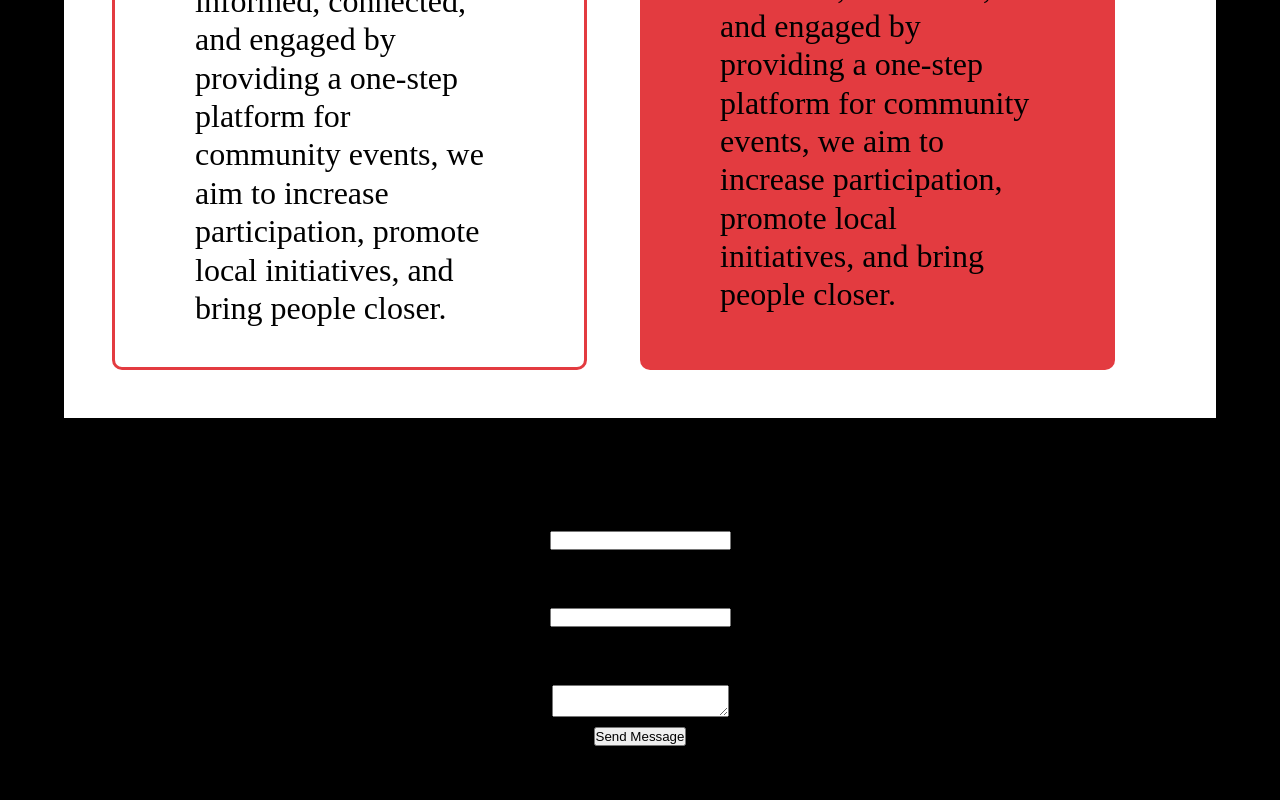
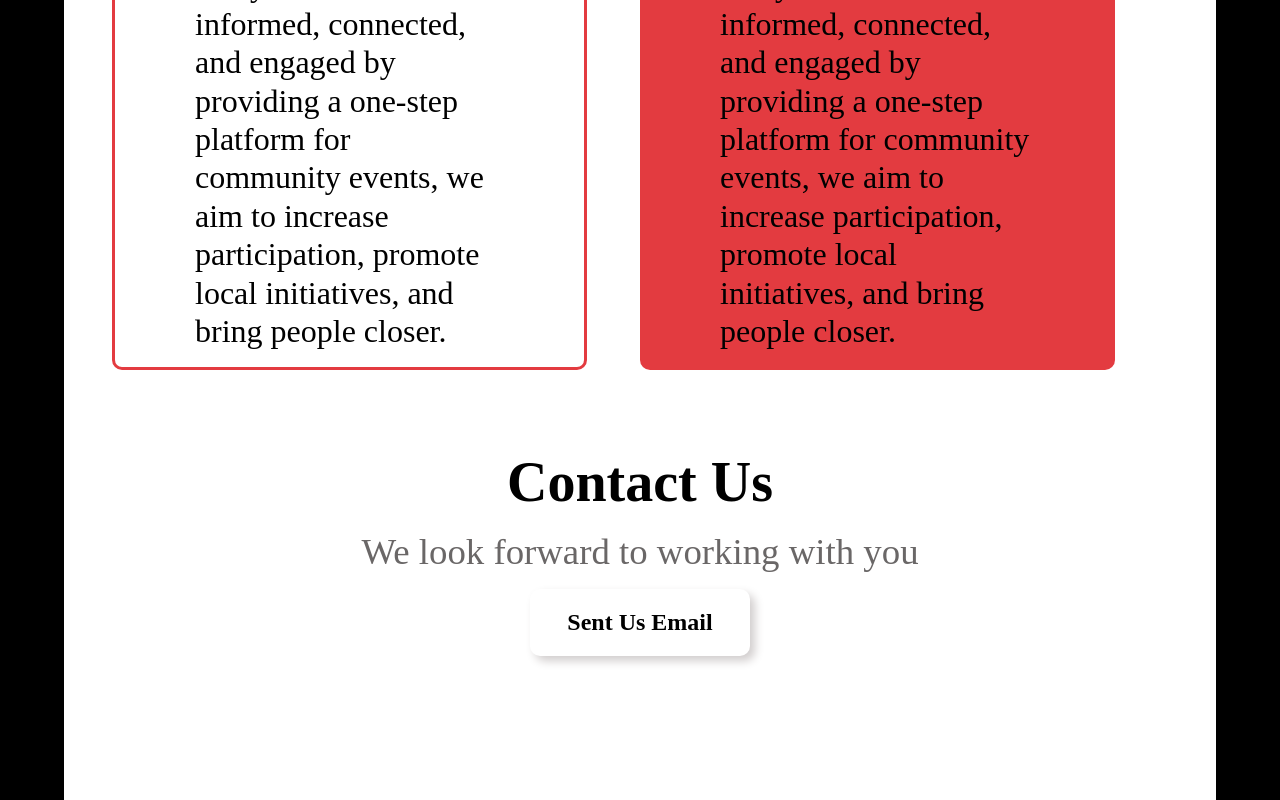
Before and after one commit to Kortsa/community-Event-site, a React (Vite) app: page / in a window 1280 px wide. Shown: the part 2066-2866 px from the top of the page. Before the commit the page ends 2832 px from the top, so only its background shows below. Built offline with nearby package versions, Linux system fonts and the light colour scheme; a web font is replaced by a local one.

Commit message:
work on the contact page

```diff
--- a/src/App.jsx
+++ b/src/App.jsx
@@ -3,13 +3,11 @@ import Navbar from "./Components/Navbar";
 import HomePage from "./Pages/Home/HomePage";
 import Events from "./Pages/Events";
 import About from "./Pages/About/About";
-import Contact from "./Pages/Contact";
 
 function App() {
   return (
     <>
       <div className="App">
-
         <Routes>
           <Route path="/" element={<Navbar />}>
             <Route index element={<HomePage />} />
--- a/src/Pages/About/About.css
+++ b/src/Pages/About/About.css
@@ -53,7 +53,7 @@
 
 .cards .card .card-top {
   position: relative;
-  bottom: 32%;
+  bottom: 30%;
   right: 45%;
   display: flex;
   flex-direction: column;
@@ -64,9 +64,9 @@
   border-radius: 100%;
   width: 100px;
   height: 100px;
-  font-size: 1.5rem;
+  font-size: 1.2rem;
   text-align: center;
-
+  padding: 50px;
 }
 
 .cards .card p {
--- a/src/Pages/About/About.jsx
+++ b/src/Pages/About/About.jsx
@@ -1,4 +1,7 @@
 import "../About/About.css";
+import Contact from "../Contact/Contact";
+// import Contact from "../Contact/Contact";
+
 const About = () => {
   return (
     <div className="about-contents">
@@ -48,6 +51,9 @@ const About = () => {
           </p>
         </div>
       </div>
+      <div id="contact">
+        <Contact />
+      </div>
     </div>
   );
 };
--- a/src/Pages/Contact.jsx
+++ /dev/null
@@ -1,24 +0,0 @@
-
-
-const Contact = () => {
-  return (
-    <div className="contact">
-      <h2>Contact Us</h2>
-      <p>If you have any questions, feel free to reach out to us!</p>
-      <form>
-        <label>Name:</label>
-        <input type="text" required />
-
-        <label>Email:</label>
-        <input type="email" required />
-
-        <label>Message:</label>
-        <textarea required></textarea>
-
-        <button type="submit">Send Message</button>
-      </form>
-    </div>
-  );
-}
-
-export default Contact;
--- /dev/null
+++ b/src/Pages/Contact/Contact.css
@@ -0,0 +1,16 @@
+.contact {
+  display: flex;
+  flex-direction: column;
+  align-items: center;
+  margin-top: 5rem;
+
+}
+
+.contact h2 {
+  margin-top: 1rem;
+  color: rgb(106, 103, 103);
+}
+
+.contact .button {
+  margin-top: 1rem;
+}
--- /dev/null
+++ b/src/Pages/Contact/Contact.jsx
@@ -0,0 +1,15 @@
+import "../Contact/contact.css"
+
+const Contact = () => {
+  return (
+    <div className="contact">
+      <h1>Contact Us</h1>
+      <h2>We look forward to working with you</h2>
+      <a href="" className="button">
+        Sent us Email
+      </a>
+    </div>
+  );
+};
+
+export default Contact;
--- a/src/Pages/Home/HomePage.css
+++ b/src/Pages/Home/HomePage.css
@@ -29,7 +29,7 @@
   font-weight: 100;
 }
 
-.home .btn {
+/* .home .btn {
   display: flex;
   align-items: center;
   justify-content: center;
@@ -49,4 +49,4 @@
 .home .btn:hover {
   background-color: #e33b40;
   color: white;
-}
+} */
--- a/src/Pages/Home/HomePage.jsx
+++ b/src/Pages/Home/HomePage.jsx
@@ -2,7 +2,7 @@ import { Outlet } from "react-router-dom";
 import { Link } from "react-router-dom";
 import "../Home/HomePage.css";
 import About from "../About/About";
-import Contact from "../Contact";
+
 const HomePage = () => {
   return (
     <>
@@ -11,16 +11,13 @@ const HomePage = () => {
           Welcome to the Community <span>event website</span>
         </h2>
         <p>Discover local events and get involved in your community.</p>
-        <Link to="/events" className="btn">
+        <Link to="/events" className="button">
           View Events
         </Link>
       </div>
       <div id="about">
         <About />
       </div>
-      <div id="contact">
-        <Contact />
-      </div>
     </>
   );
 };
--- a/src/index.css
+++ b/src/index.css
@@ -11,11 +11,6 @@ body {
   background-color: rgb(0, 0, 0);
 }
 
-.contact {
-  padding: 20px;
-  text-align: center;
-}
-
 .filters {
   margin: 20px;
 }
@@ -25,14 +20,31 @@ body {
   margin-right: 10px;
 }
 
-form {
+.button {
   display: flex;
-  flex-direction: column;
   align-items: center;
+  justify-content: center;
+  text-decoration: none;
+  background-color: white;
+  border: none;
+  color: black;
+  text-transform: capitalize;
+  font-weight: bolder;
+  font-size: 1.5rem;
+  padding: 20px;
+  margin: 6rem 3rem;
+  width: 220px;
+  border-radius: 10px;
+
 }
 
-form label,
-form input,
-form textarea {
-  margin: 10px 0;
+.button:hover {
+  background-color: #e33b40;
+  color: white;
 }
+
+/* style for contact button */
+
+.contact .button{
+  box-shadow: 5px 5px 10px 0px rgb(209, 205, 205);
+}
```
